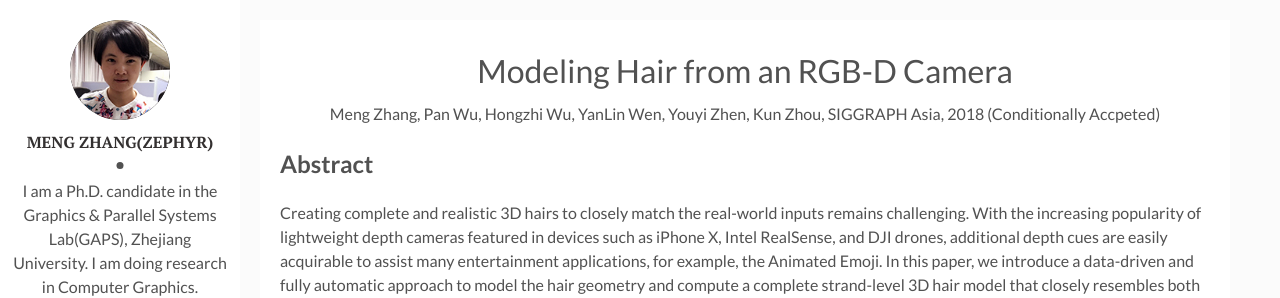
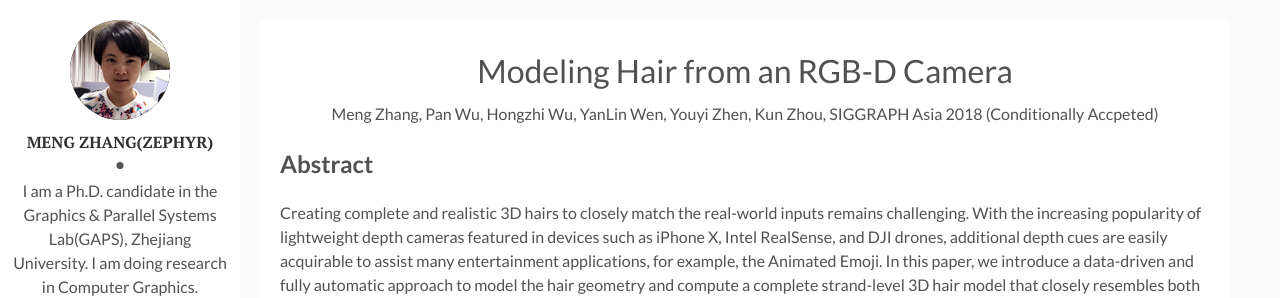
Before and after one commit to MengZephyr/MengZephyr.github.io, a Jekyll site: the page built from _posts/2018-06-05-Modeling-Hair-RGBD-camera.markdown, in a window 1280 px wide. Shown: the top 298 px of the page. Built offline with Jekyll 4.4.1, drawn with Linux system fonts in a browser that asks for light colours.

```diff
--- a/_posts/2018-06-05-Modeling-Hair-RGBD-camera.markdown
+++ b/_posts/2018-06-05-Modeling-Hair-RGBD-camera.markdown
@@ -6,7 +6,7 @@ img: p3.jpg # Add image post (optional)
 fig-caption: # Add figcaption (optional)
 tags: [Publication]
 ---
-<center>Meng Zhang, Pan Wu, Hongzhi Wu, YanLin Wen, Youyi Zhen, Kun Zhou, SIGGRAPH Asia, 2018 (Conditionally Accpeted)</center>
+<center>Meng Zhang, Pan Wu, Hongzhi Wu, YanLin Wen, Youyi Zhen, Kun Zhou, SIGGRAPH Asia 2018 (Conditionally Accpeted)</center>
 
 ## Abstract
 Creating complete and realistic 3D hairs to closely match the real-world inputs remains challenging. With the increasing popularity of lightweight depth cameras featured in devices such as iPhone X, Intel RealSense, and DJI drones, additional depth cues are easily acquirable to assist many entertainment applications, for example, the Animated Emoji. In this paper, we introduce a data-driven and fully automatic approach to model the hair geometry and compute a complete strand-level 3D hair model that closely resembles both the fusion model and the hair textures using a single RGB-D camera. Our method heavily exploits the geometric cues offered in the depth channel and leverages exemplars in 3D hair database for high-fidelity hair synthesis. The core of our method is a local-similarity based search and synthesis algorithm that simultaneously reasons about the hair geometry, strands connectivity, strand orientation, and hair structural plausibility. We demonstrate the efficacy of our method using a variety of complex hairstyles and compare our method with prior arts.
```
